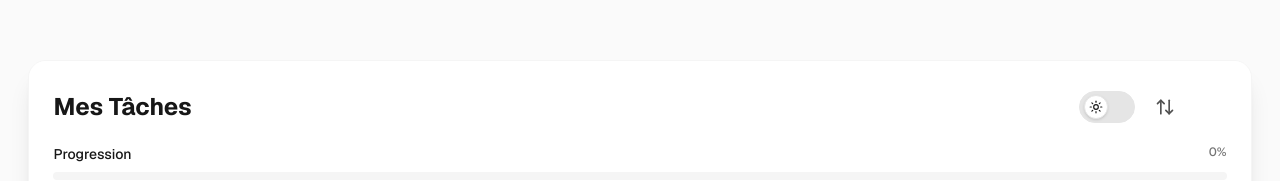
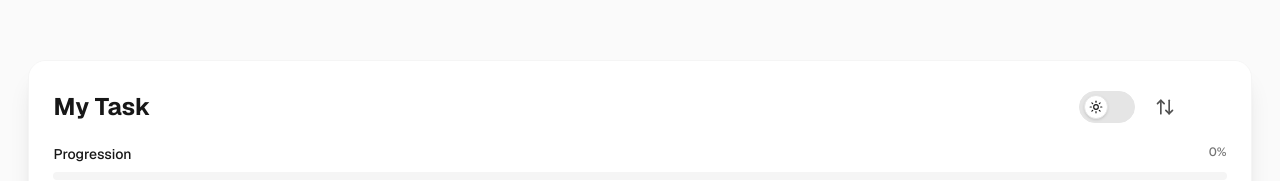
Before and after one commit to Akhy1001/app-my-task, a Next.js app: page / in a window 1280 px wide. Shown: the top 181 px of the page. Built offline with nearby package versions, Linux system fonts and the light colour scheme; some icons are missing.

Commit message:
Changement du nom en My Task

```diff
--- a/components/TodoApp.tsx
+++ b/components/TodoApp.tsx
@@ -246,7 +246,7 @@
         <div className="w-[98%] mx-auto bg-white dark:bg-neutral-900 rounded-2xl shadow-xl overflow-hidden border border-neutral-100 dark:border-neutral-800 transition-all duration-300 h-[85vh] flex flex-col my-4">
             <div className="p-6 bg-white dark:bg-neutral-900 border-b border-neutral-100 dark:border-neutral-800 shrink-0">
                 <div className="flex items-center justify-between mb-4">
-                    <h1 className="text-2xl font-bold text-neutral-900 dark:text-white">Mes Tâches</h1>
+                    <h1 className="text-2xl font-bold text-neutral-900 dark:text-white">My Task</h1>
                     <div className="flex gap-2 items-center">
                         <div className="flex items-center mr-1">
                             <Switch checked={theme === 'dark'} onCheckedChange={(checked) => setTheme(checked ? 'dark' : 'light')} className="h-8 w-14 bg-neutral-200 dark:bg-neutral-800 border overflow-hidden border-neutral-200 dark:border-neutral-700 relative flex items-center p-1 cursor-pointer rounded-full [&[data-state=checked]]:justify-end [&[data-state=unchecked]]:justify-start">
```
